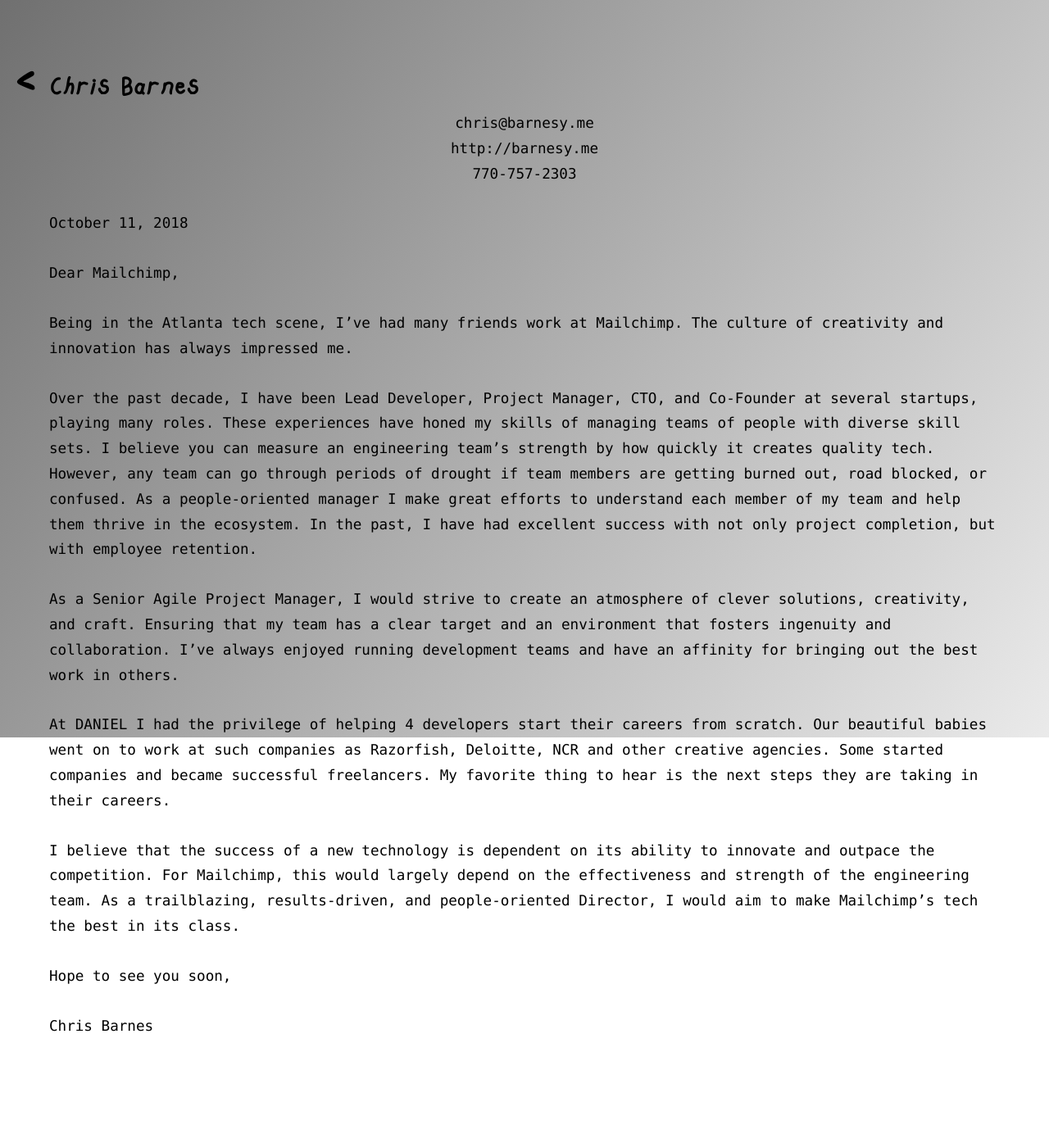
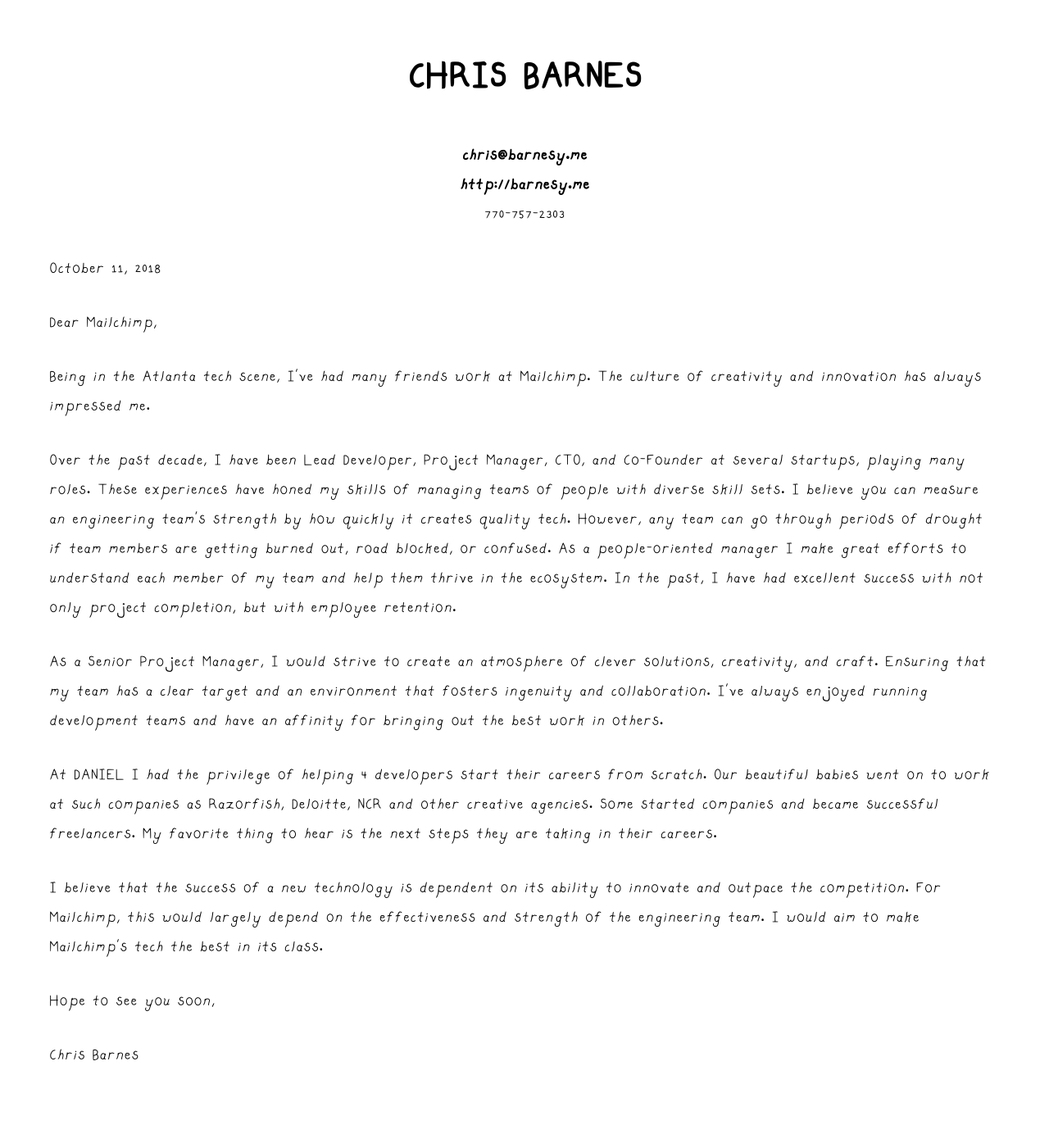
Before and after one commit to barnesy/portfolio, a Jekyll site: the page built from cover-letters/mailchimp.md, in a window 1280 px wide. Shown: the whole page at 82% size. Built offline with Jekyll 4.4.1, drawn with Linux system fonts in a browser that asks for light colours; comment, search, counter and statistics services are not loaded; before the commit the page ends 1357 px from its top, so only the background shows below that.

Commit message:
Small style tweaks

```diff
--- a/_layouts/page.html
+++ b/_layouts/page.html
@@ -11,7 +11,7 @@
   <body>
 
     <div id="container" class="page">
-      <a class="back-btn" href="/"><</a>
+      <!-- <a class="back-btn" href="/"><</a> -->
       <!-- <h1>{{ page.title }}</h1> -->
 
       {{ content }}
@@ -19,7 +19,7 @@
 
     <canvas id="canvas"></canvas>
 
-    <script type="text/javascript" src="/assets/javascript/background-silver.js"></script>
+    <!-- <script type="text/javascript" src="/assets/javascript/background-silver.js"></script> -->
 
     {% include analytics.html %}
   </body>
--- a/assets/css/main.scss
+++ b/assets/css/main.scss
@@ -60,7 +60,7 @@
   }
 
   &.page{
-  font-family: Menlo;
+  // font-family: Menlo;
 
     h1{
       text-align: center;
@@ -71,46 +71,41 @@
     }
 
     h3 {
-      font-size: 1.25em;
+      // font-size: 1.25em;
     }
 
     h4 {
+      font-size: 1.5em;
       margin-top: 20px;
     }
 
     h5{
+      font-size: 1.25em;
       margin:10px 0;
     }
 
     blockquote {
       text-align: center;
       color: black;
-      // font-family: Handsy;
-      p{
-        a{
-          font-weight: normal;
-        }
-      }
     }
 
     p {
-      font-size: 1.1em;
+      font-size: 1.5em;
       color: black;
       margin-bottom: 30px;
       font-weight: normal;
-      line-height: 1.75em;
+      // line-height: 1.75em;
     }
 
     ul{
-      font-size: 1.1em;
+      font-size: 1.25em;
       line-height: 1.5em;
       max-width: 100%;
       column-gap: 3em;
-      font-weight: normal;
       text-transform:none;
 
       li{
-        font-weight: normal;
+        font-weight: bold;
         margin-bottom: 1em;
         line-height: 1.5em;
       }
--- a/cover-letters/mailchimp.md
+++ b/cover-letters/mailchimp.md
@@ -3,7 +3,7 @@
 title: Mailchimp Cover Letter
 ---
 
-## Chris Barnes
+# Chris Barnes
 >[chris@barnesy.me](mailto:chris@barnesy.me)
 [http://barnesy.me](http://barnesy.me)
 770-757-2303
@@ -17,11 +17,11 @@
 
 Over the past decade, I have been Lead Developer, Project Manager, CTO, and Co-Founder at several startups, playing many roles. These experiences have honed my skills of managing teams of people with diverse skill sets. I believe you can measure an engineering team’s strength by how quickly it creates quality tech. However, any team can go through periods of drought if team members are getting burned out, road blocked, or confused. As a people-oriented manager I make great efforts to understand each member of my team and help them thrive in the ecosystem. In the past, I have had excellent success with not only project completion, but with employee retention.
 
-As a Senior Agile Project Manager, I would strive to create an atmosphere of clever solutions, creativity, and craft. Ensuring that my team has a clear target and an environment that fosters ingenuity and collaboration. I’ve always enjoyed running development teams and have an affinity for bringing out the best work in others.
+As a Senior Project Manager, I would strive to create an atmosphere of clever solutions, creativity, and craft. Ensuring that my team has a clear target and an environment that fosters ingenuity and collaboration. I’ve always enjoyed running development teams and have an affinity for bringing out the best work in others.
 
 At DANIEL I had the privilege of helping 4 developers start their careers from scratch. Our beautiful babies went on to work at such companies as Razorfish, Deloitte, NCR and other creative agencies. Some started companies and became successful freelancers. My favorite thing to hear is the next steps they are taking in their careers.
 
-I believe that the success of a new technology is dependent on its ability to innovate and outpace the competition. For Mailchimp, this would largely depend on the effectiveness and strength of the engineering team. As a trailblazing, results-driven, and people-oriented Director, I would aim to make Mailchimp’s tech the best in its class.
+I believe that the success of a new technology is dependent on its ability to innovate and outpace the competition. For Mailchimp, this would largely depend on the effectiveness and strength of the engineering team. I would aim to make Mailchimp’s tech the best in its class.
 
 Hope to see you soon,
 
```
